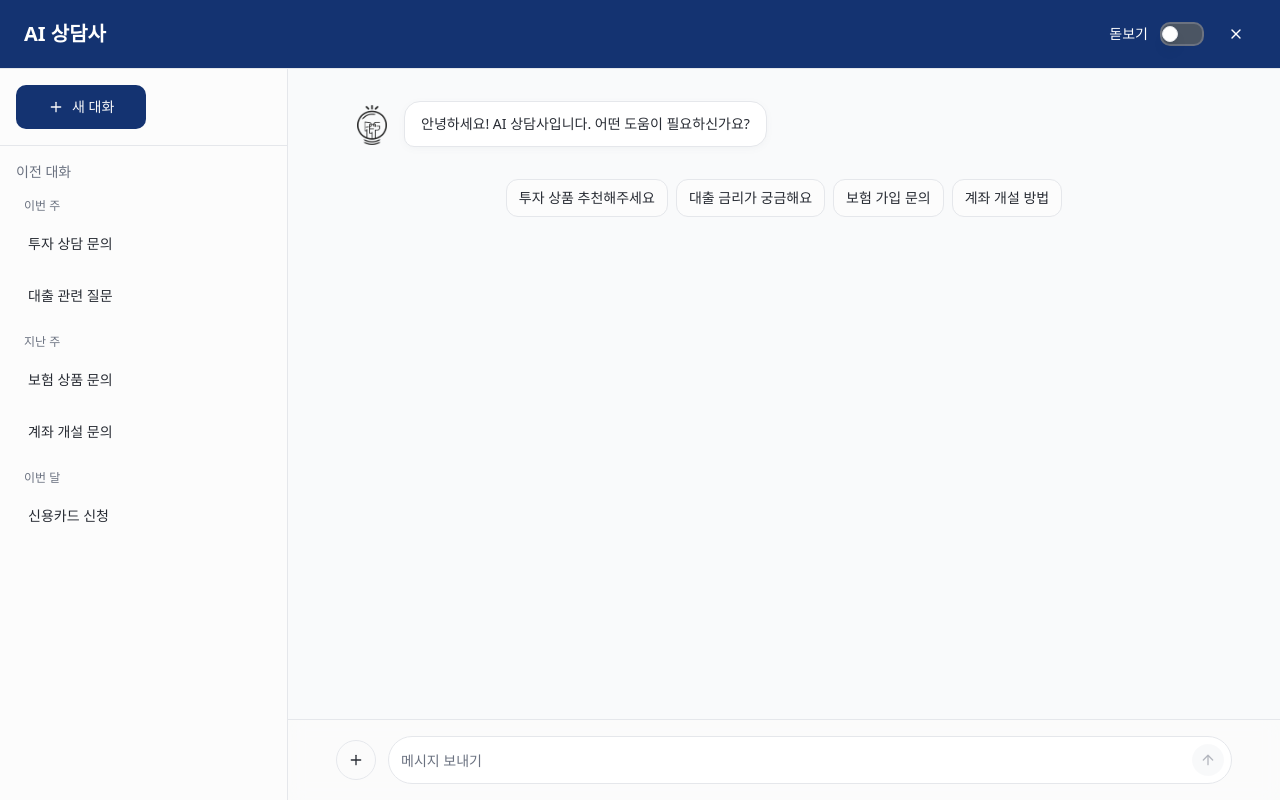
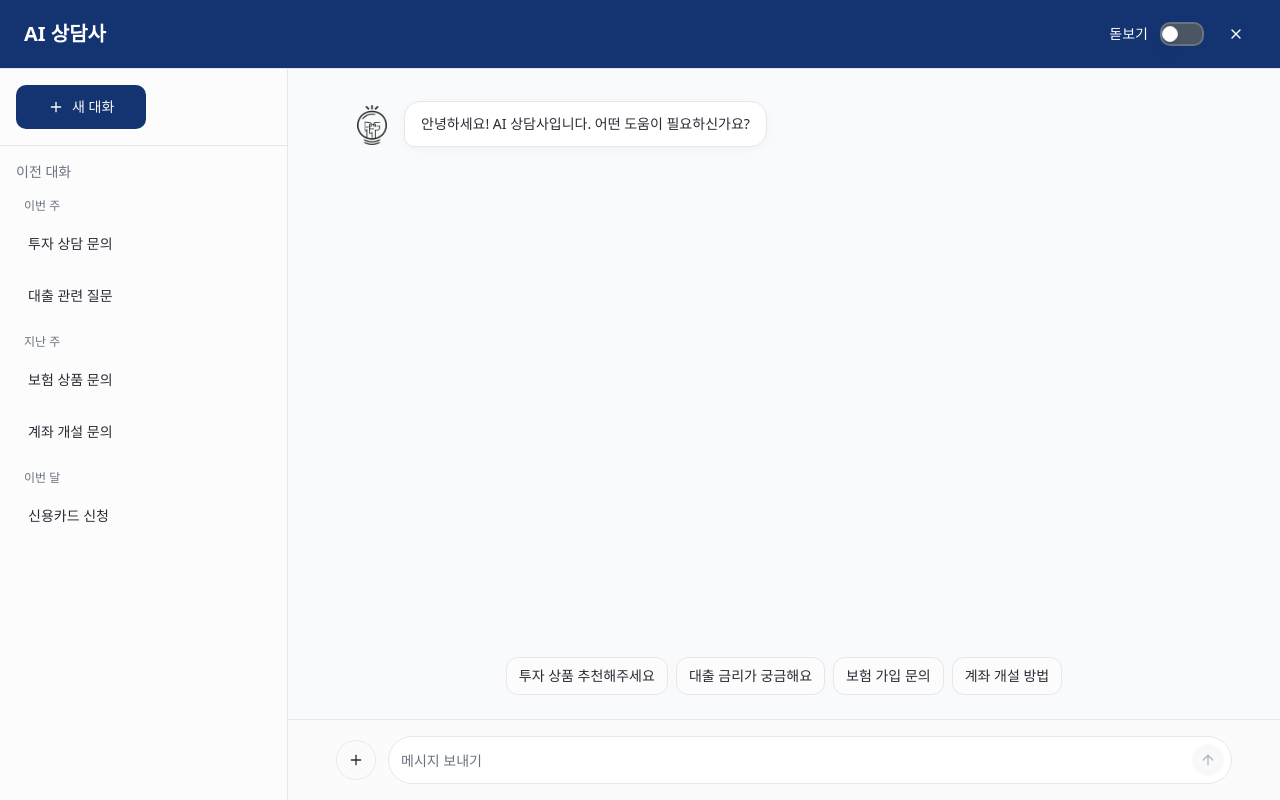
Before and after one commit to demodev-works/ai-counselor-chat, a React (Vite) app: page / in a window 1280 px wide. Built offline with nearby package versions, Linux system fonts and the light colour scheme.

Commit message:
Move suggested questions lower
Move the suggested questions component to be directly above the chat input field.

```diff
--- a/src/components/ChatInterface.tsx
+++ b/src/components/ChatInterface.tsx
@@ -73,14 +73,17 @@ export const ChatInterface = () => {
                   isLargeText={isLargeText}
                 />
               ))}
-              {!hasUserMessages && (
-                <SuggestedQuestions
-                  onQuestionClick={handleSendMessage}
-                  isLargeText={isLargeText}
-                />
-              )}
             </div>
           </ScrollArea>
+
+          {!hasUserMessages && (
+            <div className="flex-shrink-0">
+              <SuggestedQuestions
+                onQuestionClick={handleSendMessage}
+                isLargeText={isLargeText}
+              />
+            </div>
+          )}
 
           <div className="flex-shrink-0">
             <ChatInput onSendMessage={handleSendMessage} isLargeText={isLargeText} />
```
